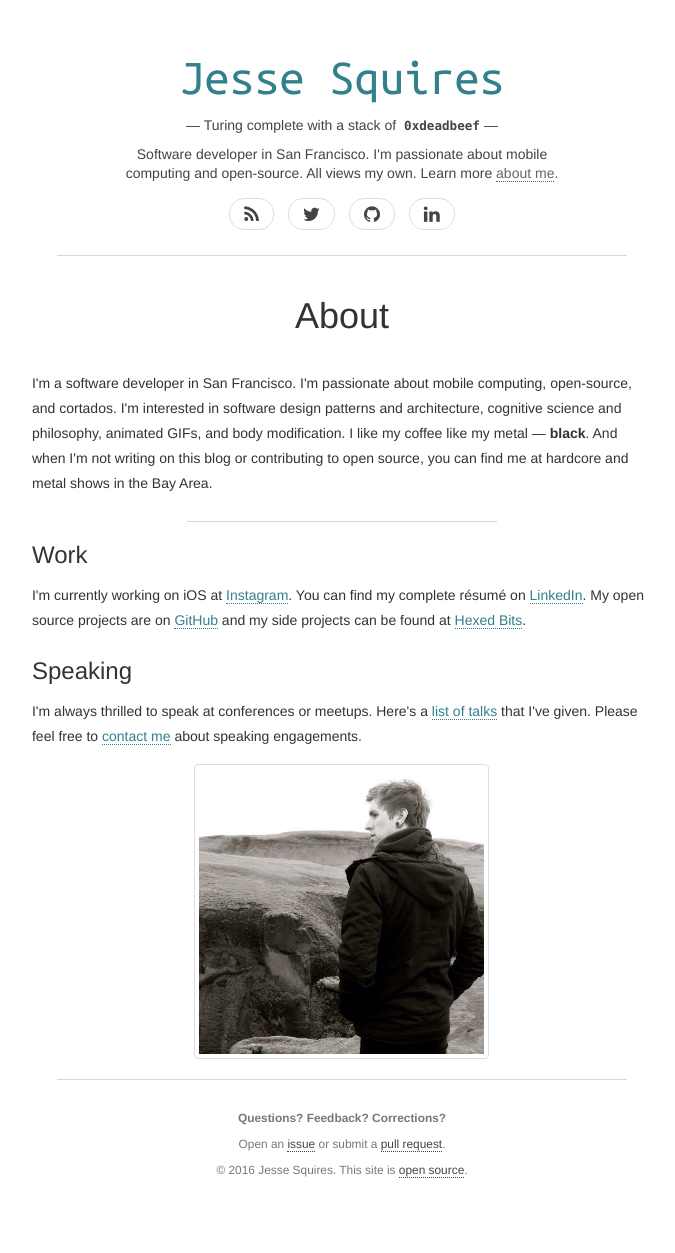
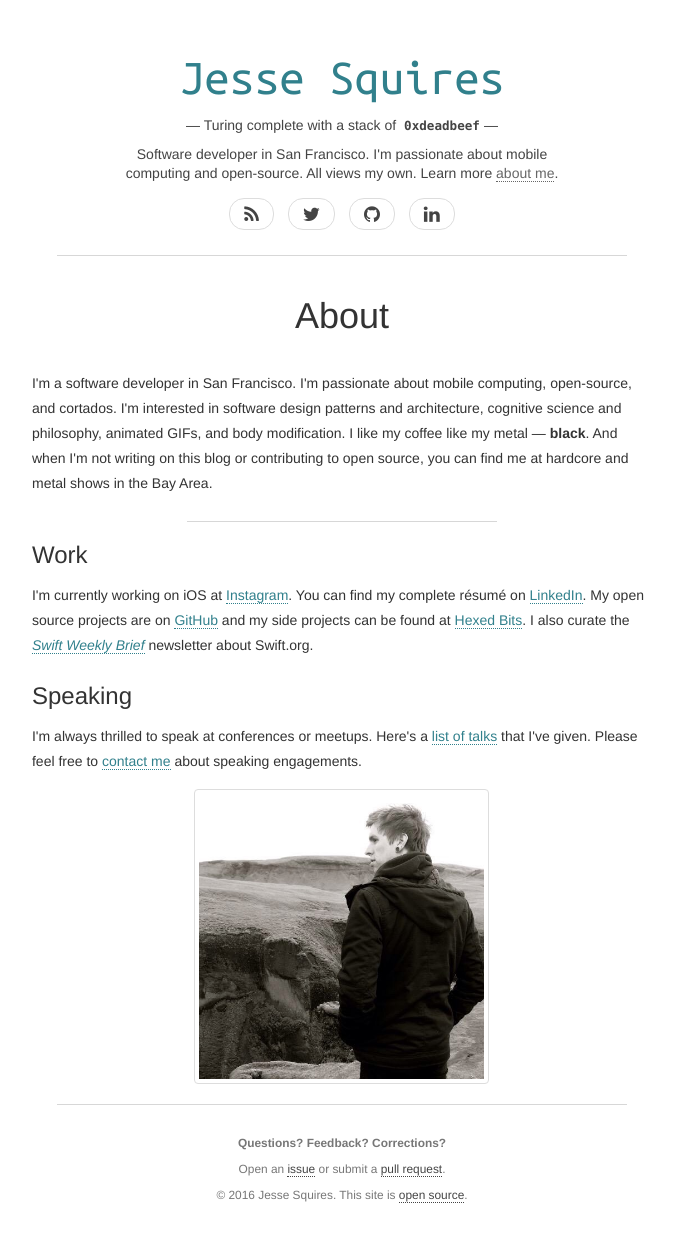
Before and after one commit to jessesquires/jessesquires.com, a Jekyll site: the page built from about.html, in a window 1280 px wide. Shown: the whole page, without its empty margins (298-973 px from the left). Built offline with Jekyll 4.4.1, drawn with Linux system fonts in a browser that asks for light colours; nearby versions of some CDN libraries; Markdown is read by kramdown in place of the engine named in the settings; before the commit the page ends 1228 px from its top, so only the background shows below that.

Commit message:
update about info

```diff
--- a/about.html
+++ b/about.html
@@ -13,7 +13,7 @@
       <hr>
 
       <h3>Work</h3>
-      <p>I'm currently working on iOS at <a href="http://instagram.com" target="_blank">Instagram</a>. You can find my complete résumé on <a href="{{ site.author.linkedin }}" target="_blank">LinkedIn</a>. My open source projects are on <a href="{{ site.author.github }}" target="_blank">GitHub</a> and my side projects can be found at <a href="http://hexedbits.com" target="_blank">Hexed Bits</a>.</p>
+      <p>I'm currently working on iOS at <a href="http://instagram.com" target="_blank">Instagram</a>. You can find my complete résumé on <a href="{{ site.author.linkedin }}" target="_blank">LinkedIn</a>. My open source projects are on <a href="{{ site.author.github }}" target="_blank">GitHub</a> and my side projects can be found at <a href="http://hexedbits.com" target="_blank">Hexed Bits</a>. I also curate the <a href="http://swiftweekly.github.io" target="_blank"><em>Swift Weekly Brief</em></a> newsletter about Swift.org.</p>
 
       <h3>Speaking</h3>
       <p>I'm always thrilled to speak at conferences or meetups. Here's a <a href="https://github.com/jessesquires/talks" target="_blank">list of talks</a> that I've given. Please feel free to <a href="mailto:jesse.squires.developer@gmail.com">contact me</a> about speaking engagements.</p>
```
